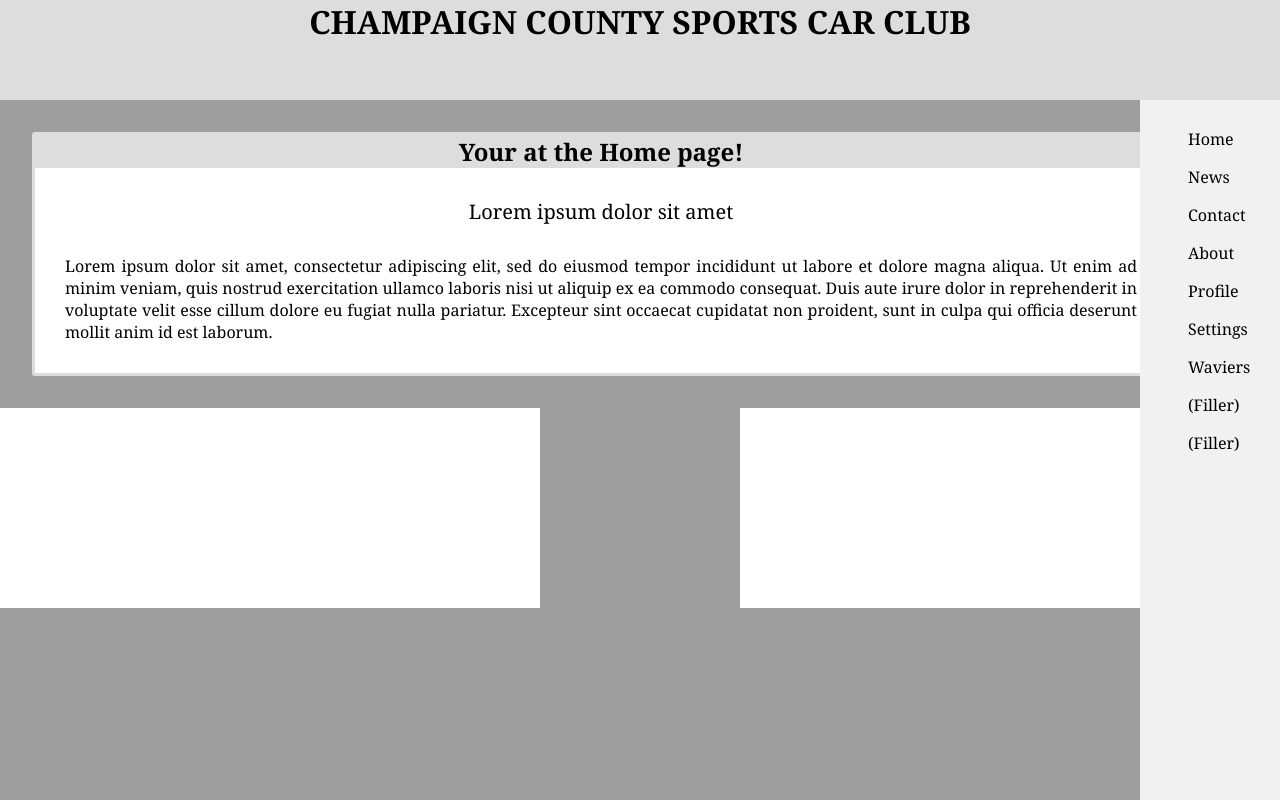
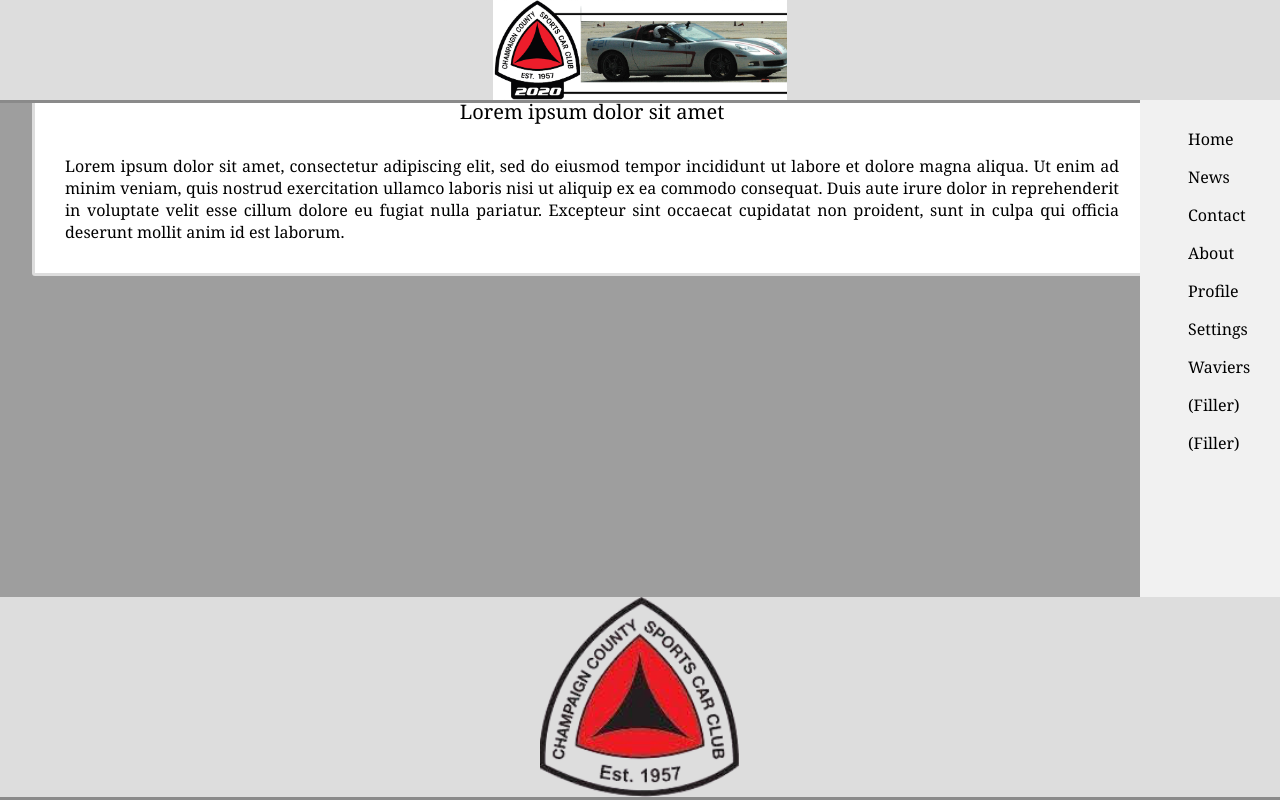
Before and after one commit to jeremiahrisinger/techinspect, a Django app: page /home/ in a window 1280 px wide. Run offline with Django 3.2, Linux system fonts and the light colour scheme; grey boxes are pictures that could not be loaded.

Commit message:
Fixed design issues in homepage html, separated out CSS, added logo

```diff
--- a/techinspect/pages/static/pages/homepage.css
+++ b/techinspect/pages/static/pages/homepage.css
@@ -63,7 +63,7 @@ p {
     font-size: 20px;
 }
 .left {
-    margin-right: 110px;
+    margin-right: 10%;
 }
 .right {
     background-color: #f1f1f1;
@@ -72,8 +72,7 @@ p {
     height: 100%;
     width: 100px;
     right: 0;
-    position: absolute;
-    z-index: 2;
+    position: fixed;
     top: 0;
     overflow-x: hidden;
     padding-top: 20px;
@@ -113,3 +112,31 @@ li a:hover:not(.active) {
     background-color: #555;
     color: white;
 }
+.logo {
+    height: 200px;
+    position: fixed;
+    width: 100%;
+    bottom: 0px;
+    color: black;
+    font-family:Verdana, Geneva, Tahoma, sans-serif;
+    font-style: normal;
+    border-bottom: solid 3px rgb(138, 138, 138);
+    text-align: center;
+    background-color: rgb(221, 221, 221);
+    margin: 0%;
+}
+
+.header {
+    height: 100px;
+    position: fixed;
+    width: 100%;
+    top: 0px;
+    left: 0;
+    color: black;
+    font-family:Verdana, Geneva, Tahoma, sans-serif;
+    font-style: normal;
+    border-bottom: solid 3px rgb(138, 138, 138);
+    text-align: center;
+    background-color: rgb(221, 221, 221);
+    margin: 0%;
+}
--- a/techinspect/pages/templates/home/index.html
+++ b/techinspect/pages/templates/home/index.html
@@ -3,131 +3,15 @@
     <head>
         <meta charset="utf-8">
         <title>Sign-in page</title>
-        <style>
-            h1 {
-                color: black;
-                font-family: Cambria, Cochin, Georgia, Times, 'Times New Roman', serif;
-                text-align: center;
-                background-color: rgb(221, 221, 221);
-                margin: 0%;
-                height: 100px;
-            }
-            body {
-                background-color: rgb(158, 158, 158);
-                margin: 0%;
-            }
-
-            h2 {
-                color: black;
-                background-color: rgb(221, 221, 221);
-                font-family: Cambria, Cochin, Georgia, Times, 'Times New Roman', serif;
-                text-align: center;
-                margin: 0%;
-            }
-
-            form {
-                background-color: white;
-                font-family: Cambria, Cochin, Georgia, Times, 'Times New Roman', serif;
-                font-size: 20px;
-                text-align: center;
-                margin: 0%;
-            }
-            div {
-                border: 1%;
-                border-color: rgb(221, 221, 221);
-                border-style: solid;
-                border-radius: 3px;
-                margin: 2.5%;
-                background-color: white;
-            }
-
-            div .level2{
-                border: 1%;
-                border-color:#727272;
-                border-style: solid;
-                border-radius: 5px;
-                margin: 2.5%;
-                background-color:#919191;
-            }
-            div .level2 h3 {
-                color: white;
-                background-color: #727272;
-
-
-                font-family: Cambria, Cochin, Georgia, Times, 'Times New Roman', serif;
-                text-align: center;
-                margin: 0%;
-            }
-
-            p {
-                margin: 30px;
-                text-align:justify;
-                font-family: Cambria, Cochin, Georgia, Times, 'Times New Roman', serif;
-            }
-            .title {
-                text-align: center;
-                font-size: 20px;
-            }
-            .left {
-                margin-right: 110px;
-            }
-            .right {
-                background-color: #f1f1f1;
-                margin-top: 100px;
-                margin-right: 0%;
-                height: 100%;
-                width: 100px;
-                right: 0;
-                position: absolute;
-                z-index: 2;
-                top: 0;
-                overflow-x: hidden;
-                padding-top: 20px;
-            }
-
-            label, input {
-                height: 30px;
-                min-width: 120px;
-                margin-top: 2%;
-                margin-bottom: 2%;
-                margin-left: 10%;
-                margin-right: 10%;
-                text-align: left;
-            }
-            ul {
-                font-family: Cambria, Cochin, Georgia, Times, 'Times New Roman', serif;
-                font-size: 16px;
-                list-style-type: none;
-                height: 70%;
-                background-color: #727272;
-            }
-
-            li a {
-                display: block;
-                color: #000;
-                padding: 8px;
-                text-decoration: none;
-                background-color: #f1f1f1;
-            }
-
-            li a.active {
-                background-color: #727272;
-                color: white;
-            }
-
-            li a:hover:not(.active) {
-                background-color: #555;
-                color: white;
-            }
-
-        </style>
-
+        <link rel="stylesheet" type="text/css" href="{% static 'pages/homepage.css' %}">
     </head>
     <body>
 
 
 
-        <h1>CHAMPAIGN COUNTY SPORTS CAR CLUB</h1>
+        <h1 class="header">
+            <img src="{% static "images/header_1.png" %}"  alt="Header" height=100></img>
+        </h1>
         <ul class=right>
             <li><a href="../home/index.html">Home</a></li>
             <li><a href="/">News</a></li>
@@ -156,10 +40,8 @@
             deserunt mollit anim id est laborum.
             </p>
         </div>
-        <h1 style="background-color: white; height: 200px;">
-            <a href="#">
-                <img src="{% static "images/logo.jpg" %}"  alt="CCSCC Logo" width=200 height=200></img>
-            </a>
+        <h1 class="logo">
+            <img src="{% static "images/logo.png" %}"  alt="CCSCC Logo" width=200 height=200></img>
         </h1>
     </body>
 </html>
```
Also changed, not shown: techinspect/pages/static/images/header_1.png (added).
